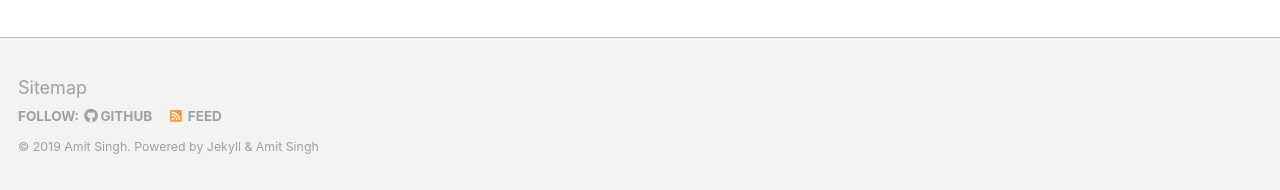
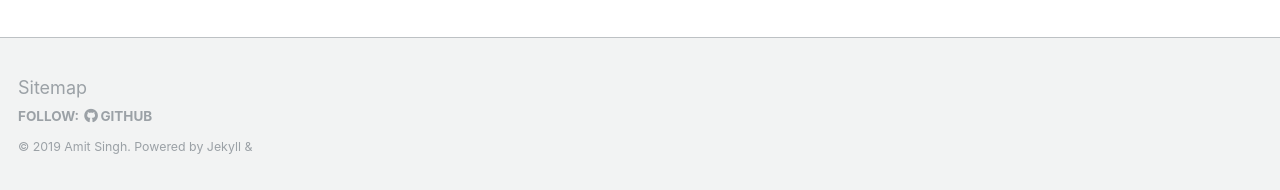
Before and after one commit to amits1ngh/amits1ngh.github.io, a Jekyll site: the page built from _pages/about.md, in a window 1280 px wide. Shown: the part 707-897 px from the top of the page. Built offline with Jekyll 4.4.1, drawn with Linux system fonts in a browser that asks for light colours.

Commit message:
Update footer.html

```diff
--- a/_includes/footer.html
+++ b/_includes/footer.html
@@ -17,8 +17,8 @@
     {% if site.author.bitbucket %}
       <li><a href="http://bitbucket.org/{{ site.author.bitbucket }}"><i class="fab fa-bitbucket" aria-hidden="true"></i> Bitbucket</a></li>
     {% endif %}
-    <li><a href="{% if site.atom_feed.path %}{{ site.atom_feed.path }}{% else %}{{ base_path }}/feed.xml{% endif %}"><i class="fa fa-fw fa-rss-square" aria-hidden="true"></i> {{ site.data.ui-text[site.locale].feed_label | default: "Feed" }}</a></li>
+<!--     <li><a href="{% if site.atom_feed.path %}{{ site.atom_feed.path }}{% else %}{{ base_path }}/feed.xml{% endif %}"><i class="fa fa-fw fa-rss-square" aria-hidden="true"></i> {{ site.data.ui-text[site.locale].feed_label | default: "Feed" }}</a></li> -->
   </ul>
 </div>
 
-<div class="page__footer-copyright">&copy; {{ site.time | date: '%Y' }} {{ site.name | default: site.title }}. {{ site.data.ui-text[site.locale].powered_by | default: "Powered by" }} <a href="http://jekyllrb.com" rel="nofollow">Jekyll</a> &amp; <a href="https://github.com/amits1ngh">Amit Singh</a></div>
+<div class="page__footer-copyright">&copy; {{ site.time | date: '%Y' }} {{ site.name | default: site.title }}. {{ site.data.ui-text[site.locale].powered_by | default: "Powered by" }} <a href="http://jekyllrb.com" rel="nofollow">Jekyll</a> &amp; <a href="https://github.com/amits1ngh"></a></div>
```
